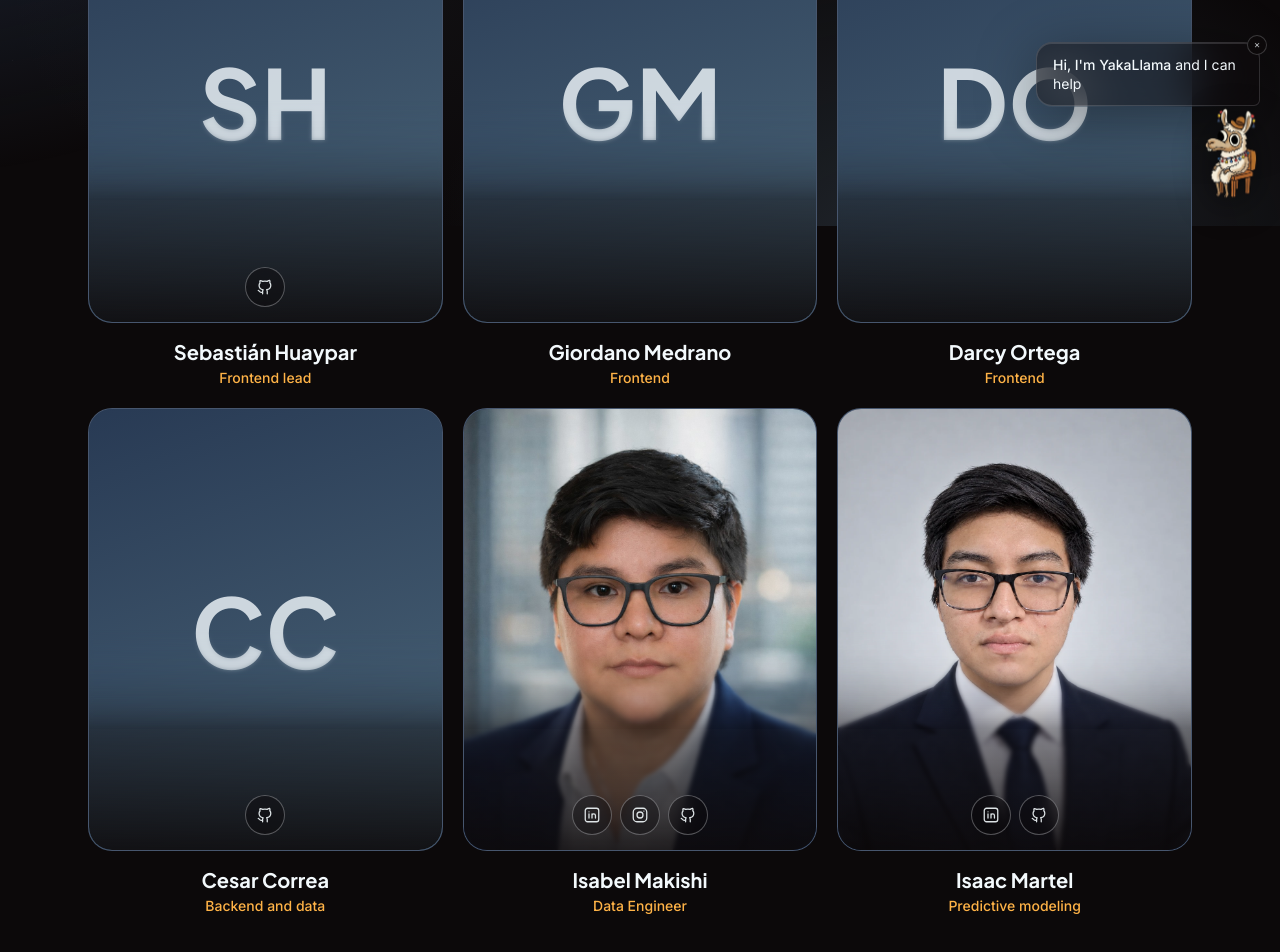
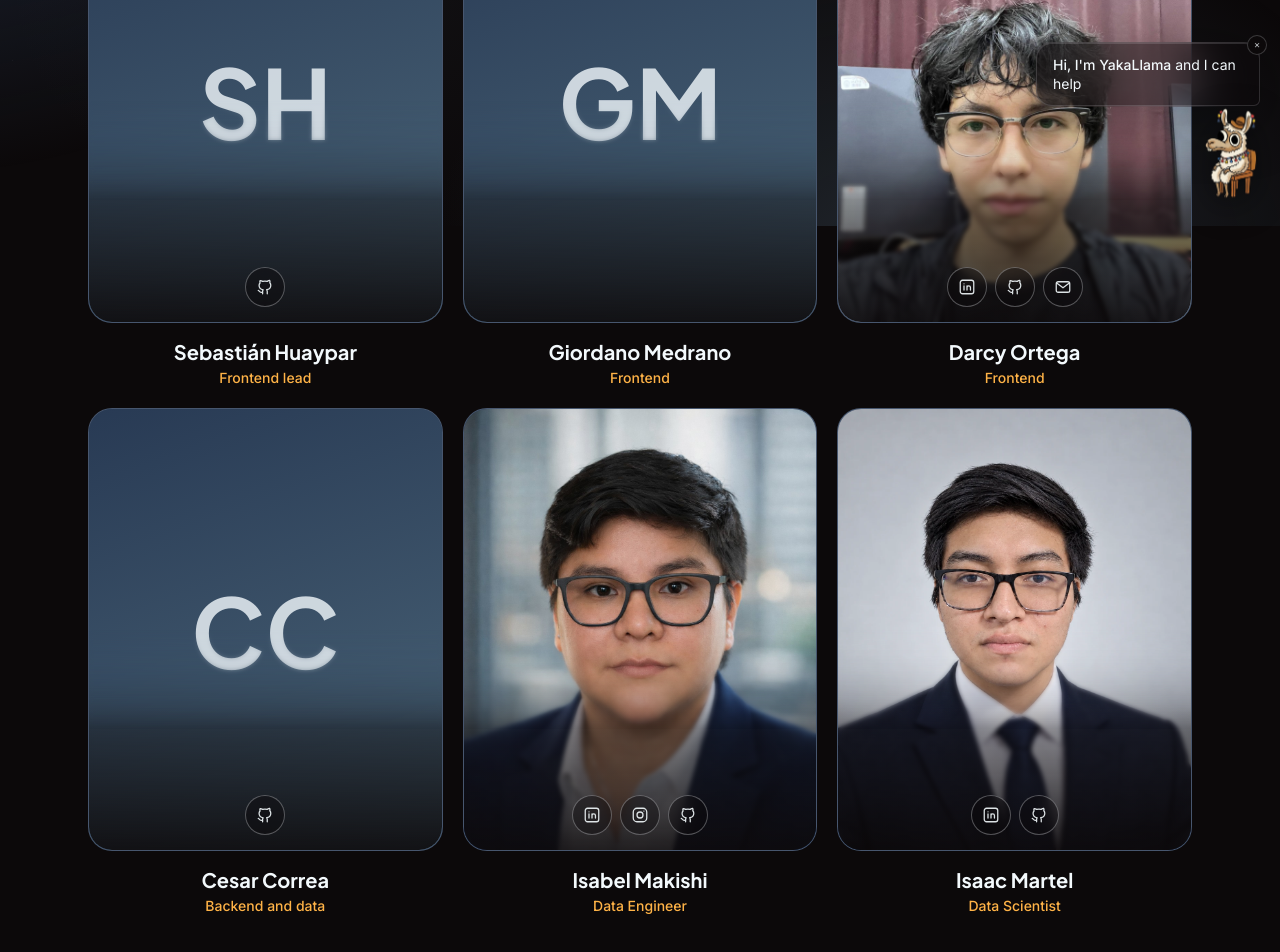
Before and after one commit to SebasHuaypar/Yakanas-NASA, a Next.js app in the folder frontend/: page /equipo in a window 1280 px wide. Shown: the part 574-1526 px from the top of the page. Built offline with nearby package versions, Linux system fonts and the light colour scheme; a web font is replaced by a local one.

Commit message:
feat(equipo): foto y redes de Darcy, y rol Data Scientist para Isaac
Darcy: foto, LinkedIn, GitHub y correo. Isaac pasa de 'Modelado predictivo' a Data Scientist
(tambien en el bot).

```diff
--- a/frontend/src/app/api/chat/route.ts
+++ b/frontend/src/app/api/chat/route.ts
@@ -75,7 +75,7 @@ Información de la página:
 - La web muestra los focos de calor del Perú desde 2003, con datos de NASA FIRMS. Un "foco de calor" es un píxel de imagen satelital mucho más caliente que su entorno, compatible con fuego: no es un incendio entero ni mide el área quemada. En el Perú la mayoría son quemas agrícolas de temporada.
 - Sensores: MODIS (píxeles de ~1 km, desde 2003) y VIIRS (375 m, desde 2012). VIIRS ve fuegos más pequeños y cuenta casi nueve veces más focos, por eso sumar ambos sin ajustar crea un salto falso en 2012. La "armonización" convierte 2003–2011 (MODIS) a su equivalente VIIRS; esos años son estimados y llevan un rango. Las cifras del backend están en "hotspots equivalentes VIIRS 375 m".
 - Historia (/historia): el contexto del fuego en el Perú. Método (/metodo): cómo se armonizaron MODIS y VIIRS. Explorador (/explorador): elige región, año y mes; mapa por departamento, relieve 2D/3D con imagen satelital (cada cuadrado es una celda de ~2 km con focos; un color más intenso = más focos; pasar el cursor muestra el detalle y un clic lo fija abajo con coordenadas y enlace a Google Maps), calendario semanal ("Cuántos" y "¿Inusual?" frente a lo típico) y descarga en CSV. Prevención (/prevencion): pregunta "¿Hay fuego cerca de ti?"; se elige un lugar (ubicación, búsqueda de pueblo o tocando el mapa, que se acerca), y responde con un semáforo según el foco más cercano (peligro ≤10 km, atención ≤25 km, sin fuego), mapa con anillos de 10 y 25 km, botón para avisar a la familia por WhatsApp, consejos y la temporada del lugar (próximas 8 semanas según qué tan seguido hubo fuego esa semana en años pasados, más el pronóstico del modelo); los lugares se guardan solo en el navegador del usuario. Respuesta (/respuesta): vista para bomberos y autoridades con fuegos activos, coordenadas, filtros, descarga CSV/GeoJSON e informe imprimible. Equipo (/equipo): las personas del proyecto.
-- Equipo de Yakana's Team (NASA Space Apps 2026, Perú): Sebastián Huaypar (líder de frontend: identidad visual, páginas Historia y Prevención, idiomas EN/ES, conexión con la API), Giordano Medrano (frontend: página Método), Darcy Ortega (frontend: Explorador, mapa 3D y calendario), Cesar Correa (backend y datos: pipeline, modelo de armonización y API), Isabel Makishi (Data Engineer: pipeline de ingesta, metodología de armonización MODIS–VIIRS, calidad de datos y API de backend), Isaac Martel (modelado predictivo: la regresión logística de prevención, comparada con otros cuatro métodos; colaboró en la armonización MODIS–VIIRS y en integrar el trabajo del equipo en la serie 2003–2026 y su API). Si preguntan quién hizo el proyecto, responde con esto.
+- Equipo de Yakana's Team (NASA Space Apps 2026, Perú): Sebastián Huaypar (líder de frontend: identidad visual, páginas Historia y Prevención, idiomas EN/ES, conexión con la API), Giordano Medrano (frontend: página Método), Darcy Ortega (frontend: Explorador, mapa 3D y calendario), Cesar Correa (backend y datos: pipeline, modelo de armonización y API), Isabel Makishi (Data Engineer: pipeline de ingesta, metodología de armonización MODIS–VIIRS, calidad de datos y API de backend), Isaac Martel (Data Scientist, modelado predictivo: la regresión logística de prevención, comparada con otros cuatro métodos; colaboró en la armonización MODIS–VIIRS y en integrar el trabajo del equipo en la serie 2003–2026 y su API). Si preguntan quién hizo el proyecto, responde con esto.
 - Método explicado (cuéntalo de forma amigable y sencilla, como una historia): (1) Datos: se descargan los focos de NASA FIRMS (MODIS y VIIRS), se filtran a fuegos de vegetación con confianza nominal o alta y se cuentan por mes en 26 unidades territoriales (departamentos, Callao y Lima Metropolitana), de 2003 a 2025. (2) Solape: entre 2012 y 2022 ambos satélites miraron a la vez; esos años enseñan cuánto cuenta uno por cada foco del otro. (3) Modelo: como los climas del Perú son muy distintos, cada región tiene su propia regla para traducir el conteo de MODIS a su equivalente VIIRS (con una corrección de Duan). (4) Rango: cada año estimado (2003–2011) lleva un rango probable (percentil 10 a 90), porque un año estimado no es uno medido. Resultado: veinte años comparables en una sola escala. La página Método muestra el gráfico antes/después, la validación y un simulador de la fórmula.
 - Códigos de región para las herramientas: ${REGIONS.map((r) => `${r.id} = ${r.name}`).join("; ")}.`;
 }
--- a/frontend/src/app/equipo/team.ts
+++ b/frontend/src/app/equipo/team.ts
@@ -42,12 +42,17 @@ export const TEAM: Member[] = [
   {
     id: "darcy",
     name: "Darcy Ortega",
+    photo: "/equipo/darcy.jpg",
     role: { en: "Frontend", es: "Frontend" },
     contribution: {
       en: "Built the Explorer: the department map, the 3D terrain view with real hotspot cells and the 23-year monthly calendar.",
       es: "Construyó el Explorador: el mapa por departamentos, la vista de relieve 3D con las celdas de calor reales y el calendario mensual de 23 años.",
     },
-    links: {},
+    links: {
+      linkedin: "https://www.linkedin.com/in/ortega-sullcaccori-darcy",
+      github: "https://github.com/DarcyOrtegaSullcaccori",
+      email: "ortegadarcy2005@gmail.com",
+    },
   },
   {
     id: "cesar",
@@ -78,7 +83,7 @@ export const TEAM: Member[] = [
     id: "isaac",
     name: "Isaac Martel",
     photo: "/equipo/isaac.webp",
-    role: { en: "Predictive modeling", es: "Modelado predictivo" },
+    role: { en: "Data Scientist", es: "Data Scientist" },
     contribution: {
       en: "Built the predictive model, a logistic regression trained on the harmonized series and compared against four other methods, and collaborated on the MODIS–VIIRS harmonization model and on integrating the team’s work into the 2003–2026 series and its API.",
       es: "Construyó el modelo predictivo, una regresión logística entrenada con la serie armonizada y comparada con otros cuatro métodos, y colaboró en el modelo de armonización MODIS–VIIRS y en la integración del trabajo del equipo en la serie 2003–2026 y su API.",
```
Also changed, not shown: frontend/public/equipo/darcy.jpg (added).
